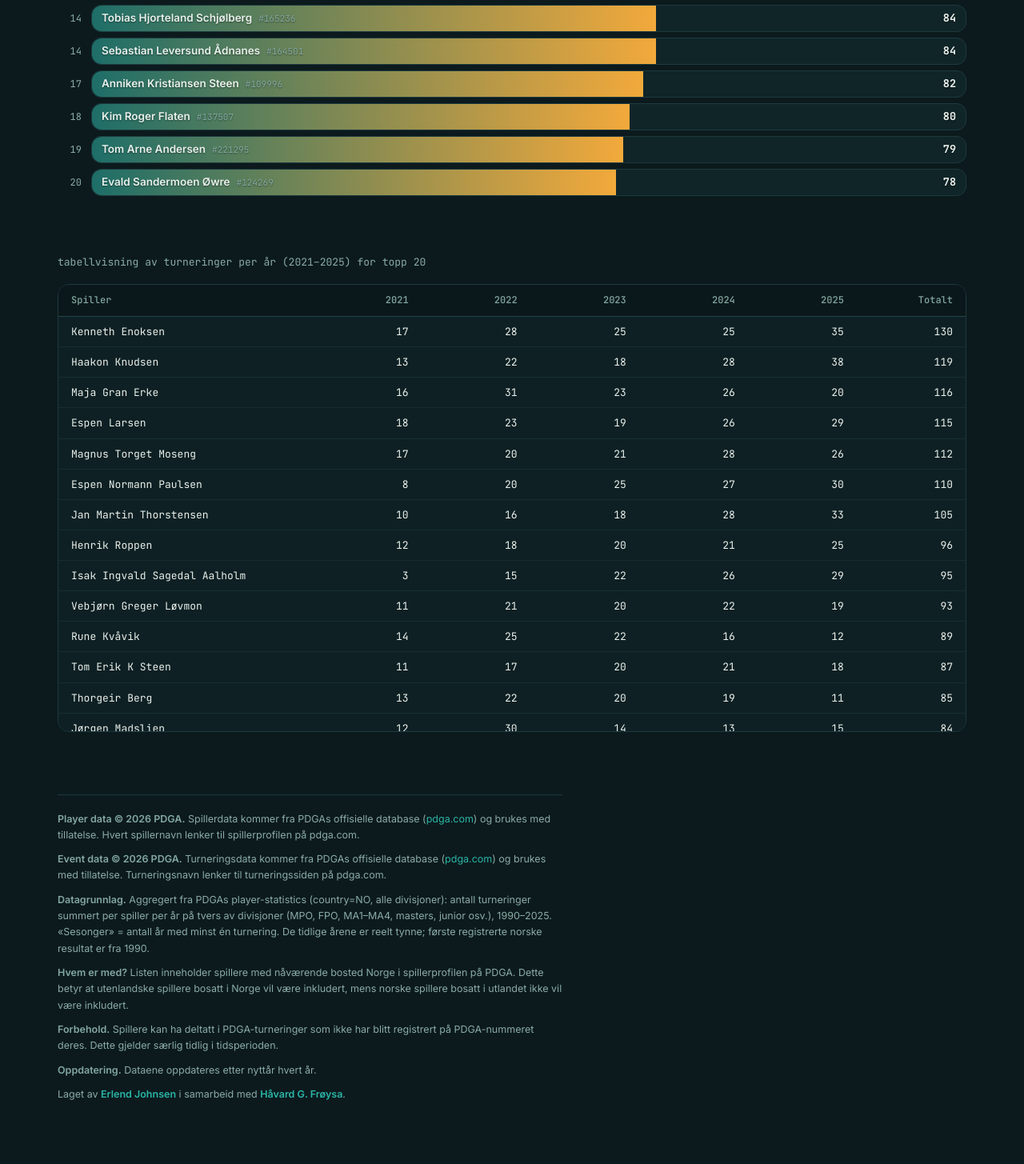
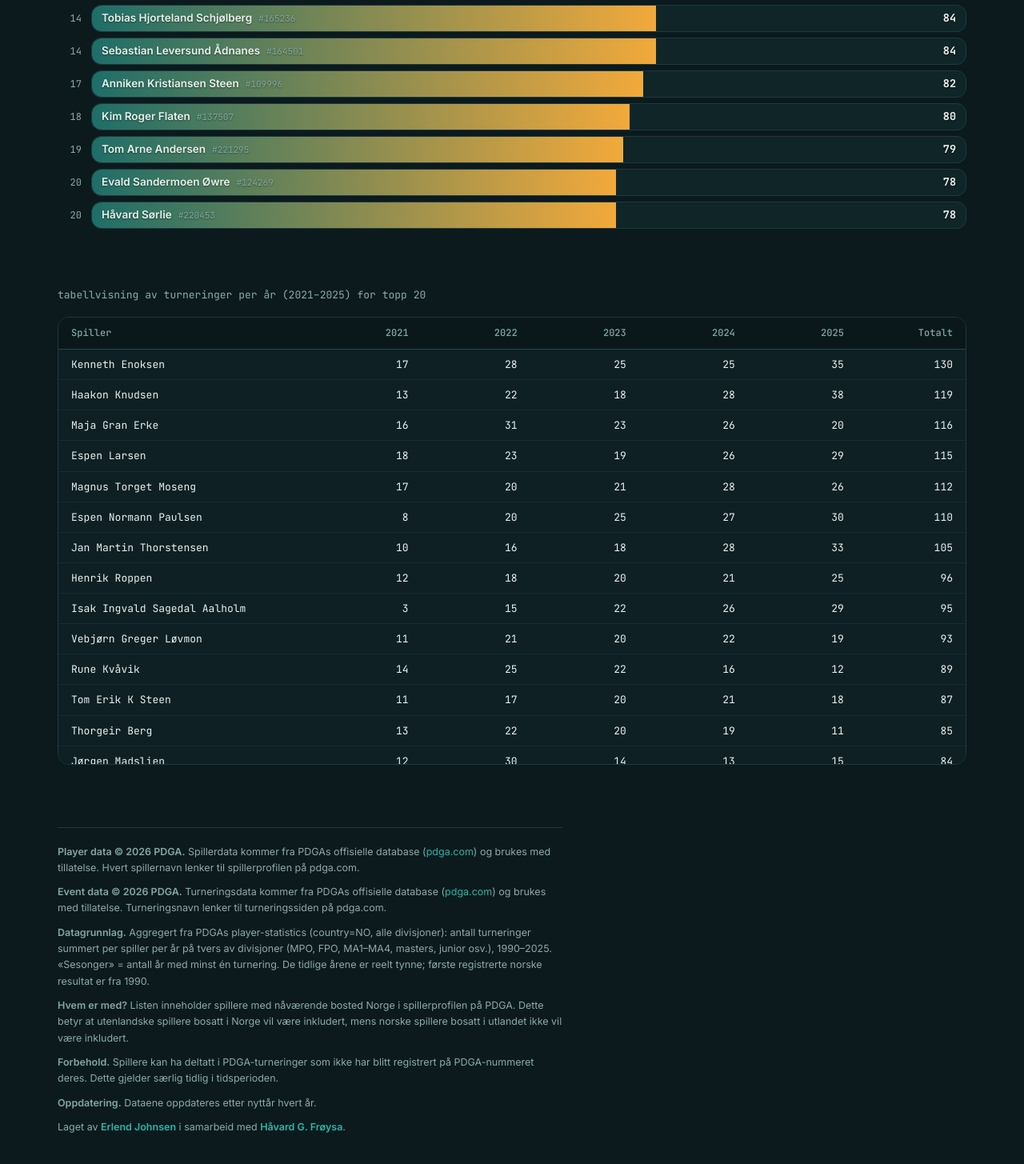
Before and after one commit to johnsulf/dgno, a Next.js app: page /topp5ar in a window 1280 px wide. Shown: the part 867-2322 px from the top of the page at 80% size. Built offline with nearby package versions, Linux system fonts and the light colour scheme.

Commit message:
feat: update various components for improved clarity and functionality

```diff
--- a/app/events/page.tsx
+++ b/app/events/page.tsx
@@ -27,8 +27,7 @@ export default function TurneringerPage() {
       <section>
         <div className="sec-head">
           <span className="note">
-            hold over en søyle for fordeling per nivå · avlyste turneringer er
-            holdt utenfor
+            hold over en søyle for fordeling per nivå
           </span>
         </div>
         <EventsChart data={data} />
--- a/app/heatmap/page.tsx
+++ b/app/heatmap/page.tsx
@@ -12,14 +12,14 @@ export default function HeatmapPage() {
         <h1>Deltakelser per spiller per år</h1>
         <p className="lede">
           Komplett oversikt over antall turneringer spilt per spiller per år. Søk,
-          sorter og utforsk hele feltet.
+          sorter og utforsk datene.
         </p>
       </div>
 
       <section>
         <div className="sec-head">
           <span className="note">
-            klikk en kolonne for å sortere · søk treffer hele feltet
+            klikk en kolonne for å sortere · søk treffer alle spalter
           </span>
         </div>
         <HeatmapTable />
--- a/app/topp5ar/page.tsx
+++ b/app/topp5ar/page.tsx
@@ -19,6 +19,16 @@ type PlayerRecent = {
   total: number;
 };
 
+function sliceWithTies(arr: PlayerRecent[], limit = 20): PlayerRecent[] {
+  if (arr.length <= limit) return arr;
+  const cutoffValue = arr[limit - 1].total;
+  let idx = limit;
+  while (idx < arr.length && arr[idx].total === cutoffValue) {
+    idx++;
+  }
+  return arr.slice(0, idx);
+}
+
 export default function Topp5ArPage() {
   const years: number[] = playersData.years;
   const recentYears = years.slice(-LAST_N);
@@ -26,7 +36,8 @@ export default function Topp5ArPage() {
   const fromYear = years[startIdx];
   const toYear = years[years.length - 1];
 
-  const topRecent: PlayerRecent[] = (
+  const topRecent: PlayerRecent[] = sliceWithTies(
+    (
       playersData.players as {
         pdga: string;
         name: string;
@@ -44,8 +55,9 @@ export default function Topp5ArPage() {
         total: p.y.slice(startIdx).reduce((s, v) => s + v, 0),
       }))
       .filter((p) => p.total > 0)
-    .sort((a, b) => b.total - a.total)
-    .slice(0, 20);
+      .sort((a, b) => b.total - a.total),
+    20
+  );
 
   const top: TopPlayer[] = topRecent.map((p) => ({
     pdga: p.pdga,
--- a/components/EventsTable.tsx
+++ b/components/EventsTable.tsx
@@ -164,7 +164,7 @@ export default function EventsTable({ events }: { events: NamedEvent[] }) {
       </div>
 
       <div className="ev-foot">
-        viser {nf(list.length)} av {nf(events.length)} turneringer
+        viser {nf(list.length)} av {nf(events.length)} navngitte turneringer (ES, A, B-tier)
       </div>
     </div>
   );
--- a/components/Header.tsx
+++ b/components/Header.tsx
@@ -7,7 +7,7 @@ import { Menu, X } from "lucide-react";
 
 const NAV_ITEMS = [
   { href: "/", label: "Forside" },
-  { href: "/statistikk", label: "År for år" },
+  { href: "/statistikk", label: "Antall spillere" },
   { href: "/topp", label: "Mest aktive" },
   { href: "/topp5ar", label: "Siste 5 år" },
   { href: "/veteraner", label: "Veteraner" },
--- a/components/TopBars.tsx
+++ b/components/TopBars.tsx
@@ -7,7 +7,7 @@ export default function TopBars({
   top: TopPlayer[];
   showActiveYears?: boolean;
 }) {
-  const players = top.slice(0, 20);
+  const players = top; // Don't slice; data may include ties
   const mx = players[0]?.total ?? 1;
   const ranks: number[] = [];
   for (let i = 0; i < players.length; i++) {
--- a/scripts/build-data.mjs
+++ b/scripts/build-data.mjs
@@ -144,6 +144,18 @@ yrPlayers.forEach((n, i) => {
 });
 
 const playersData = { years, players };
+
+// Helper: include all ties at the cutoff position
+function sliceWithTies(array, valueKey, limit = 20) {
+  if (array.length <= limit) return array;
+  const cutoffValue = array[limit - 1][valueKey];
+  let idx = limit;
+  while (idx < array.length && array[idx][valueKey] === cutoffValue) {
+    idx++;
+  }
+  return array.slice(0, idx);
+}
+
 const summary = {
   agg: { years, yr_players: yrPlayers, yr_tour: yrTour, yr_new: yrNew, yr_avg: yrAvg, yr_top5: yrTop5 },
   meta: {
@@ -154,28 +166,38 @@ const summary = {
     peak_year: peakYear,
     players_2025: yrPlayers[years.indexOf(2025)] ?? 0,
   },
-  top: players.slice(0, 20).map((p) => ({
+  top: sliceWithTies(players, 'total', 20).map((p) => ({
     pdga: p.pdga,
     name: p.name,
     total: p.total,
     first: p.first,
     last: p.last,
   })),
-  topSeasons: [...players].sort((a, b) => b.seasons - a.seasons || b.total - a.total).slice(0, 20).map((p) => ({
+  topSeasons: sliceWithTies(
+    [...players].sort((a, b) => b.seasons - a.seasons || b.total - a.total),
+    'seasons',
+    20
+  ).map((p) => ({
     pdga: p.pdga, name: p.name, seasons: p.seasons, total: p.total, first: p.first, last: p.last,
   })),
-  topStreaks: [...players].sort((a, b) => b.streak - a.streak || b.seasons - a.seasons).slice(0, 20).map((p) => {
+  topStreaks: sliceWithTies(
+    [...players].sort((a, b) => b.streak - a.streak || b.seasons - a.seasons),
+    'streak',
+    20
+  ).map((p) => {
     const si = streakInfo.get(p.pdga);
     return { pdga: p.pdga, name: p.name, streak: p.streak, seasons: p.seasons, streakFrom: si.maxFrom, streakTo: si.maxTo };
   }),
-  topActiveStreaks: [...players]
-    .map((p) => ({ ...p, activeStreak: streakInfo.get(p.pdga)?.active || 0 }))
-    .filter((p) => p.activeStreak > 0)
-    .sort((a, b) => b.activeStreak - a.activeStreak || b.seasons - a.seasons)
-    .slice(0, 20)
-    .map((p) => ({
-      pdga: p.pdga, name: p.name, activeStreak: p.activeStreak, seasons: p.seasons, first: p.first, last: p.last,
-    })),
+  topActiveStreaks: sliceWithTies(
+    [...players]
+      .map((p) => ({ ...p, activeStreak: streakInfo.get(p.pdga)?.active || 0 }))
+      .filter((p) => p.activeStreak > 0)
+      .sort((a, b) => b.activeStreak - a.activeStreak || b.seasons - a.seasons),
+    'activeStreak',
+    20
+  ).map((p) => ({
+    pdga: p.pdga, name: p.name, activeStreak: p.activeStreak, seasons: p.seasons, first: p.first, last: p.last,
+  })),
 };
 
 fs.mkdirSync(path.join(ROOT, "public", "data"), { recursive: true });
```
Lines whose indentation alone changed are shown as unchanged.
